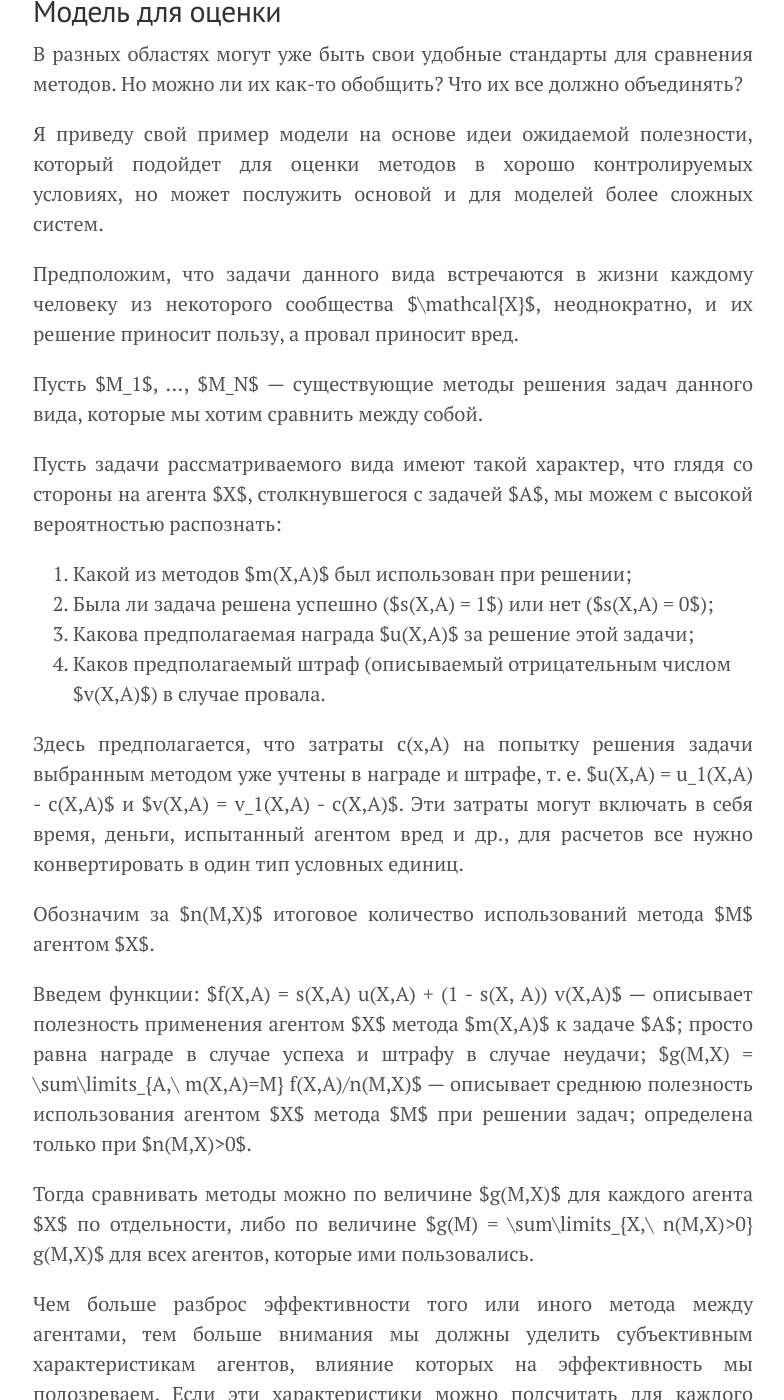
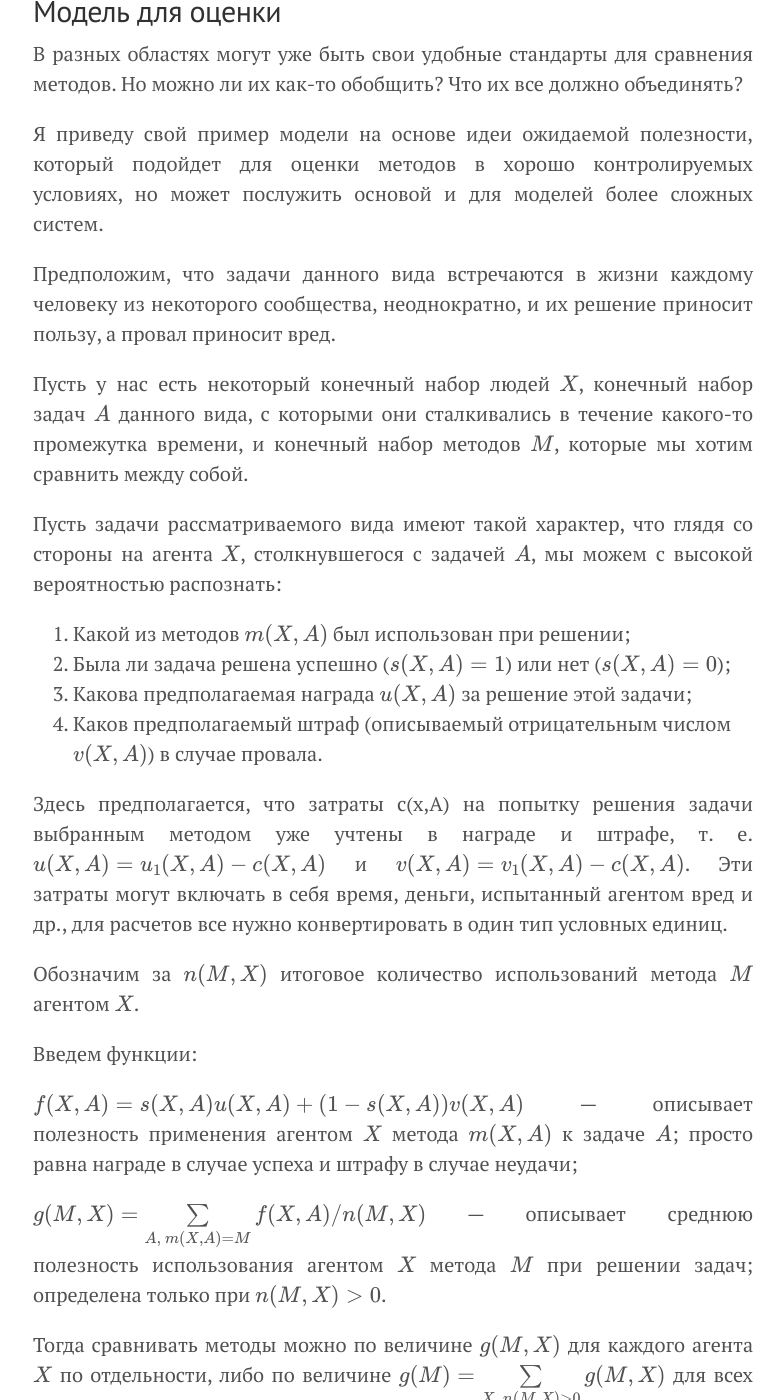
Before and after one commit to KKirdan/kkirdan.github.io, a Jekyll site: the page built from blog/_posts/2. long/2024-01-20-a4.md, in a window 1280 px wide and 1400 px high, scrolled down 3463 px. Shown: the whole window, without its empty margins (247-1031 px from the left). Built offline with Jekyll 4.4.1, drawn with Linux system fonts in a browser that asks for light colours; formulas are drawn with MathJax 3; some of the changed text lies outside the part shown.

Commit message:
fix mathjax, a4

```diff
--- a/_includes/head.html
+++ b/_includes/head.html
@@ -35,4 +35,5 @@
   {%- if jekyll.environment == 'production' and site.google_analytics -%}
     {%- include google-analytics.html -%}
   {%- endif -%}
+  {% if page.math %}{% include mathjax.html %}{% endif %}
 </head>
--- a/_layouts/post.html
+++ b/_layouts/post.html
@@ -23,5 +23,3 @@ layout: blog
     {% include list-of-tags.html tags=page.tags %}
   </span>
 </div>
-
-{% if page.math %}{% include mathjax.html %}{% endif %}
--- a/blog/_posts/2. long/2024-01-20-a4.md
+++ b/blog/_posts/2. long/2024-01-20-a4.md
@@ -55,9 +55,9 @@ math: true
 
 Я приведу свой пример модели на основе идеи ожидаемой полезности, который подойдет для оценки методов в хорошо контролируемых условиях, но может послужить основой и для моделей более сложных систем.
 
-Предположим, что задачи данного вида встречаются в жизни каждому человеку из некоторого сообщества $\mathcal{X}$, неоднократно, и их решение приносит пользу, а провал приносит вред.
+Предположим, что задачи данного вида встречаются в жизни каждому человеку из некоторого сообщества, неоднократно, и их решение приносит пользу, а провал приносит вред.
 
-Пусть $M_1$, ..., $M_N$ — существующие методы решения задач данного вида, которые мы хотим сравнить между собой.
+Пусть у нас есть некоторый конечный набор людей $X$, конечный набор задач $A$ данного вида, с которыми они сталкивались в течение какого-то промежутка времени, и конечный набор методов $M$, которые мы хотим сравнить между собой.
 
 Пусть задачи рассматриваемого вида имеют такой характер, что глядя со стороны на агента $X$, столкнувшегося с задачей $A$, мы можем с высокой вероятностью распознать:
 1. Какой из методов $m(X,A)$ был использован при решении;
@@ -70,7 +70,9 @@ math: true
 Обозначим за $n(M,X)$ итоговое количество использований метода $M$ агентом $X$.
 
 Введем функции:
+
 $f(X,A) = s(X,A) u(X,A) + (1 - s(X, A)) v(X,A)$ — описывает полезность применения агентом $X$ метода $m(X,A)$ к задаче $A$; просто равна награде в случае успеха и штрафу в случае неудачи;
+
 $g(M,X) = \sum\limits_{A,\ m(X,A)=M} f(X,A)/n(M,X)$ — описывает среднюю полезность использования агентом $X$ метода $M$ при решении задач; определена только при $n(M,X)>0$.
 
 Тогда сравнивать методы можно по величине $g(M,X)$ для каждого агента $X$ по отдельности, либо по величине $g(M) = \sum\limits_{X,\ n(M,X)>0} g(M,X)$ для всех агентов, которые ими пользовались.
```
Also changed, not shown: _includes/mathjax.html (+6 -2 lines).
